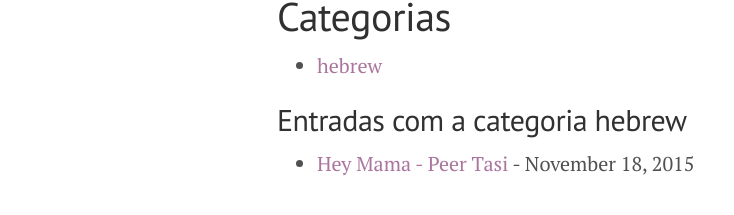
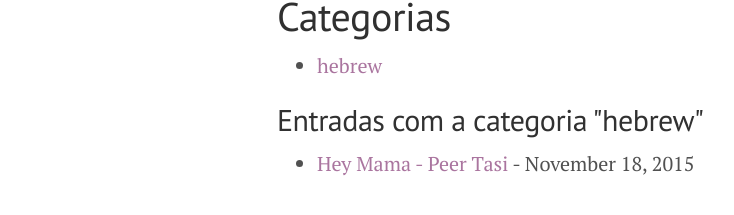
Before and after one commit to sifiyoke/sifiyoke.github.io, a Jekyll site: the page built from categorias.html, in a window 1280 px wide. Shown: the part 141-356 px from the top of the page, without its empty margins (3-737 px from the left). Built offline with Jekyll 4.4.1, drawn with Linux system fonts in a browser that asks for light colours; nearby versions of some CDN libraries.

Commit message:
add quotes

```diff
--- a/categorias.html
+++ b/categorias.html
@@ -23,7 +23,7 @@ title: Categorias
   {% for item in (0..site.tags.size) %}{% unless forloop.last %}
     {% capture this_word %}{{ tag_words[item] | strip_newlines }}{% endcapture %}
     <div id="{{ this_word | replace:' ','-' }}-ref">
-      <h2 >Entradas com a categoria {{ this_word }}</h2>
+      <h2 >Entradas com a categoria "{{ this_word }}"</h2>
       <ul >
         {% for post in site.tags[this_word] %}{% if post.title != null %}
           <li ><a href="{{ site.BASE_PATH }}{{post.url}}">{{post.title}}</a> <span >- {{ post.date | date: "%B %d, %Y" }}</span></li>
```
